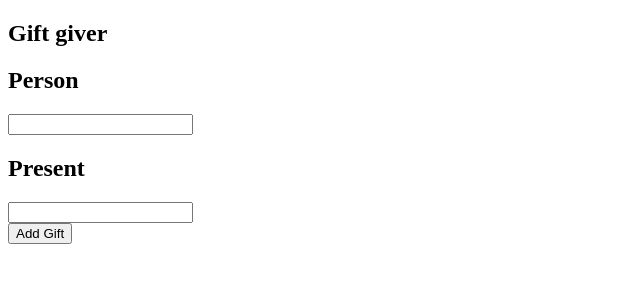
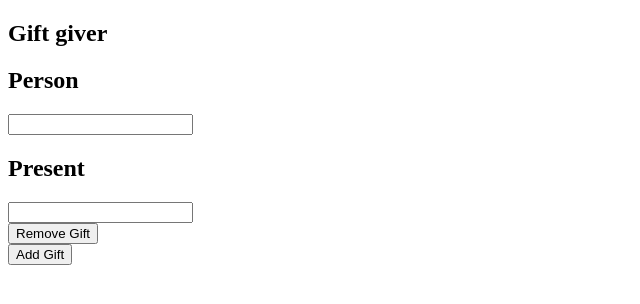
Before and after one commit to peterokwara/gift-giver, a React (Create React App) app: page / in a window 1280 px wide. Both pictures are taken after a click on the button "Add Gift". Shown: the top 304 px of the page, without its empty margins (0-640 px from the left). Built offline with nearby package versions, Linux system fonts and the light colour scheme.

Commit message:
Remove click when button is pressed

```diff
--- a/src/components/Gift.js
+++ b/src/components/Gift.js
@@ -25,6 +25,7 @@ class Gift extends Component {
             />
           </FormGroup>
         </Form>
+        <Button className="btn-remove" onClick={() =>this.props.removeGift(this.props.gift.id)}>Remove Gift</Button>
       </div>
     );
   }
```
